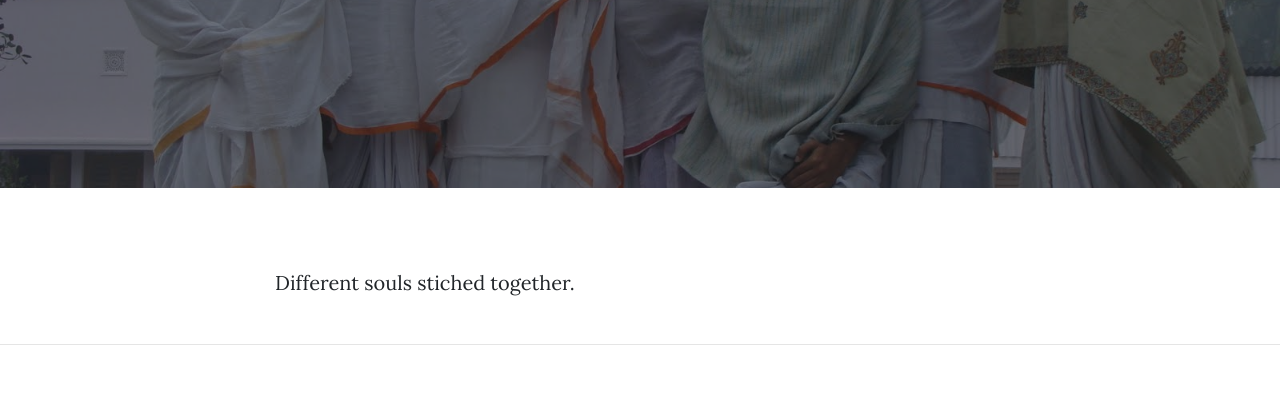
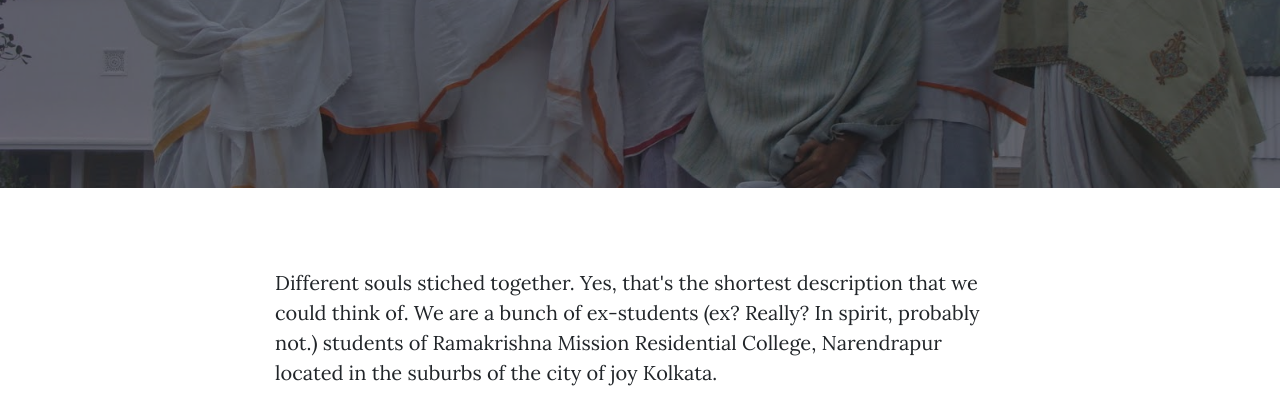
Before and after one commit to fadikar/gurukul.github.io, a website: page about.html in a window 1280 px wide. Shown: the part 318-723 px from the top of the page. Drawn offline with nearby package versions, Linux system fonts and the light colour scheme.

Commit message:
Update about.html

```diff
--- a/about.html
+++ b/about.html
@@ -71,7 +71,8 @@
     <div class="container">
       <div class="row">
         <div class="col-lg-8 col-md-10 mx-auto">
-          <p>Different souls stiched together.</p>
+          <p>Different souls stiched together. Yes, that's the shortest description that we could think of. We are a bunch of ex-students (ex? Really? In spirit, probably not.)
+          students of Ramakrishna Mission Residential College, Narendrapur located in the suburbs of the city of joy Kolkata. </p>
         </div>
       </div>
     </div>
```
